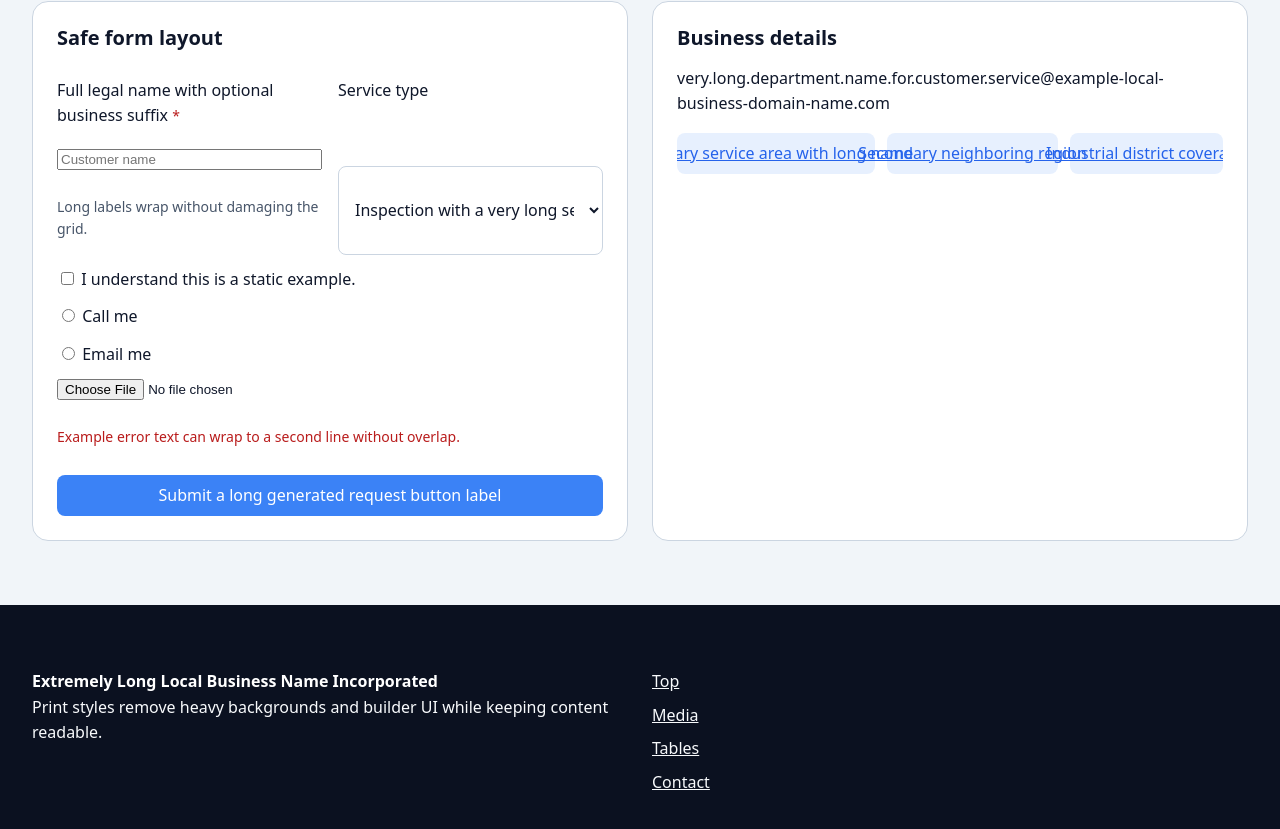
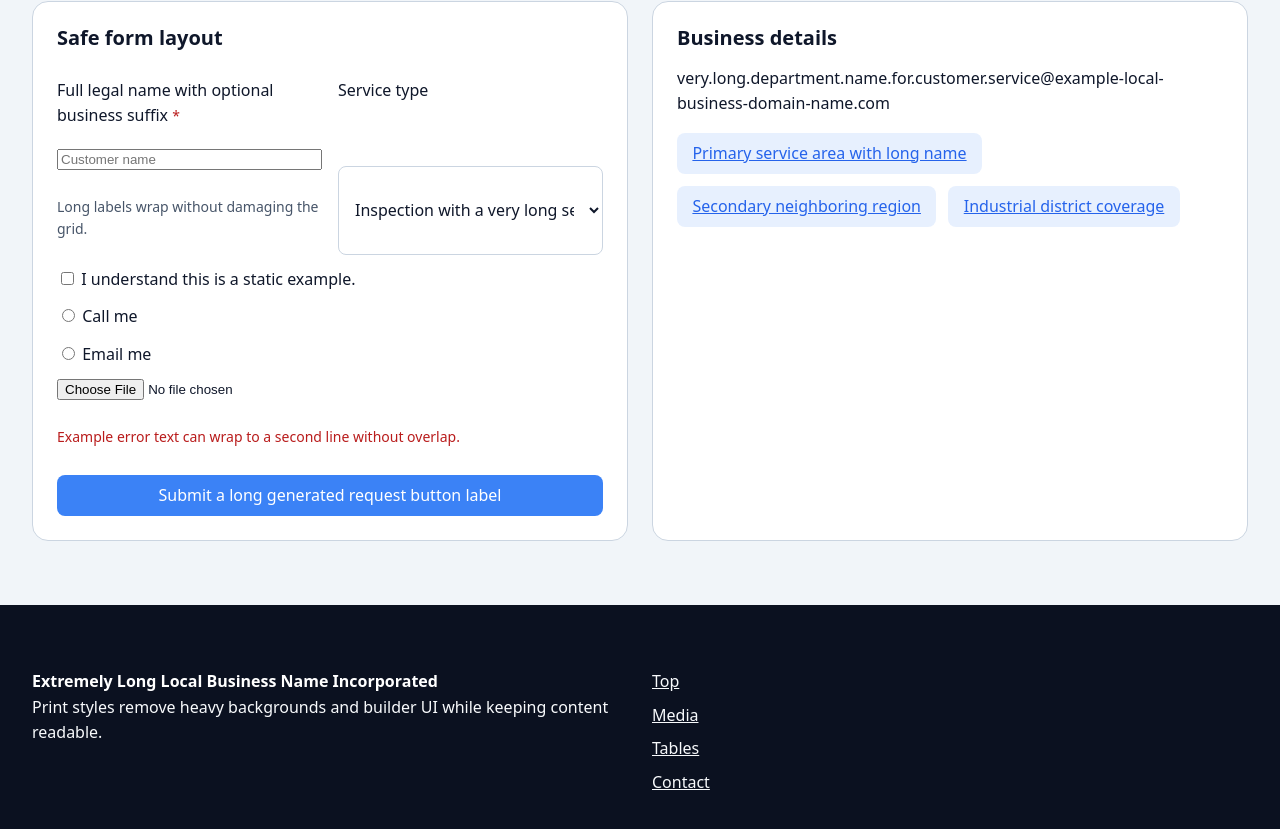
Before and after one commit to cameronb1276/SS_CSS_FRAMEWORK, a plain HTML site: page examples/published-safety.html in a window 1280 px wide. Shown: the part 3778-4607 px from the top of the page. Drawn offline with Linux system fonts and the light colour scheme.

Commit message:
Fix published safety service area wrapping

```diff
--- a/examples/published-safety.html
+++ b/examples/published-safety.html
@@ -159,10 +159,10 @@
           <aside class="ss-contact-details-card">
             <h2 class="ss-h3">Business details</h2>
             <p class="ss-safe-email">very.long.department.name.for.customer.service@example-local-business-domain-name.com</p>
-            <nav class="ss-nav-scroll ss-mt-4">
-              <a class="ss-btn ss-btn-soft" href="#">Primary service area with long name</a>
-              <a class="ss-btn ss-btn-soft" href="#">Secondary neighboring region</a>
-              <a class="ss-btn ss-btn-soft" href="#">Industrial district coverage</a>
+            <nav class="ss-nav-wrap ss-nav-safe ss-mt-4">
+              <a class="ss-btn ss-btn-soft ss-safe-button" href="#">Primary service area with long name</a>
+              <a class="ss-btn ss-btn-soft ss-safe-button" href="#">Secondary neighboring region</a>
+              <a class="ss-btn ss-btn-soft ss-safe-button" href="#">Industrial district coverage</a>
             </nav>
           </aside>
         </div>
```
